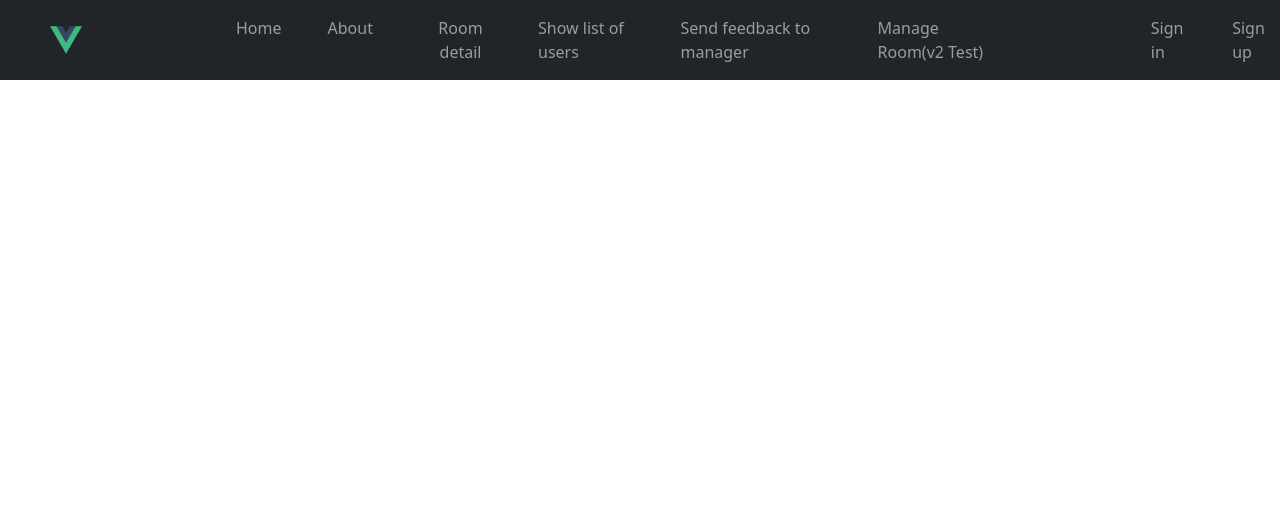
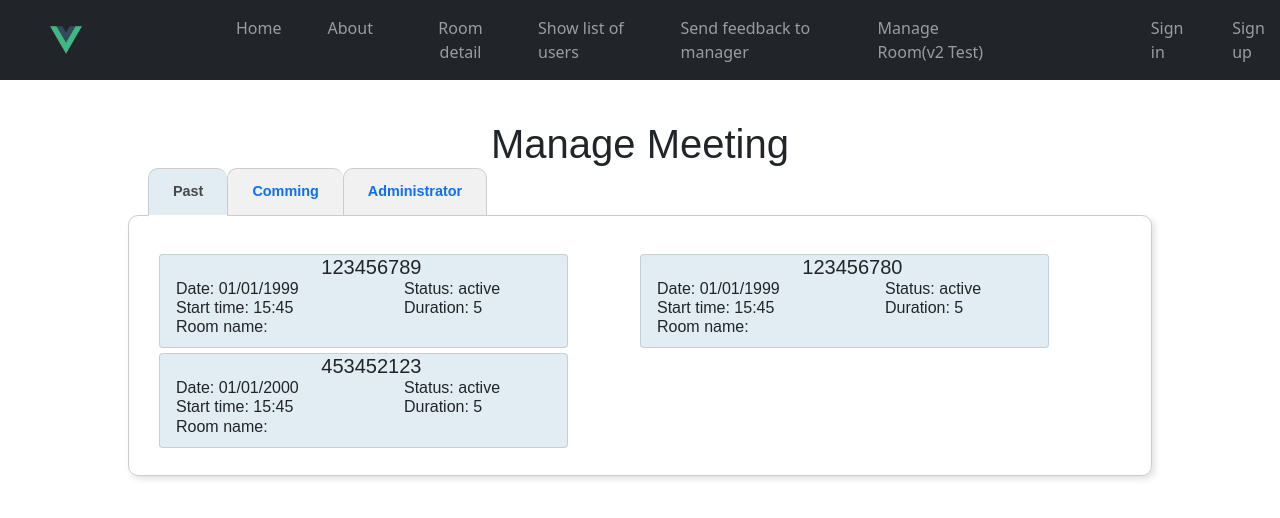
Before and after one commit to idiosyncrasy00/Group2Proj, a Vue app in the folder client/: page /manageMeeting in a window 1280 px wide. Shown: the top 518 px of the page. Built offline with nearby package versions, Linux system fonts and the light colour scheme; no server answers; sample sign-in values are in the browser's storage.

Commit message:
add manage meeting, modify meeting

```diff
--- /dev/null
+++ b/client/src/components/ModifyMeeting.vue
@@ -0,0 +1,147 @@
+<template>
+	<transition name="shake" mode="out-in">
+		<div class="meeting-modify">
+			<div class = "card w-50">
+				<div class="container card border border-3 w-100 h-100" style="width: 600px; background-color:#E3E5E7;" onsubmit="return false">
+					<div class="form-group row d-flex mt-3">
+						<label for="inputRoomId" class="col-sm-3 col-form-label">Meeting ID</label>
+						<div class="col-sm-8">
+							<input
+								class="modify-input"
+								id="meetingIdInput"
+								aria-describedby="meetidHelp"
+								placeholder="Enter Meeting room ID"
+								v-model="new_meetingid"
+								v-on:keyup.enter="this.$refs.pass.focus()"
+								autofocus
+							/>
+						</div>
+					</div>
+					<div class="form-group row">
+						<label for="inputStartTime" class="col-sm-3 col-form-label"
+							>Start time</label
+						>
+						<div class="col-sm-5">
+							<input
+								class="modify-input"
+								ref="time"
+								type="time"
+								id="inputStartTime"
+								v-model="new_start_time"
+								v-on:keyup.enter="this.$refs.date.focus()"
+							/>
+						</div>
+					</div>
+					<div class="form-group row">
+						<label for="inputDate" class="col-sm-3 col-form-label"
+							>Start date</label
+						>
+						<div class="col-sm-5">
+							<input
+								class="modify-input"
+								type="date"
+								ref="date"
+								id="inputDate"
+								v-model="new_reserve_date"
+								v-on:keyup.enter="this.$refs.duration.focus()"
+							/>
+						</div>
+					</div>
+					<div class="form-group row">
+						<label for="inputDuration" class="col-sm-3 col-form-label"
+							>Duration
+						</label>
+						<div class="col-sm-5">
+							<input
+								class="modify-input"
+								ref="duration"
+								type="text"
+								min="0"
+								max="12"
+								id="inputDuration"
+								placeholder="1"
+								v-model="new_duration"
+								v-on:keyup.enter="this.$refs.submit.focus()"
+							/>
+						</div>
+					</div>
+					<div class="form-group row">
+						<label for="inputDuration" class="col-sm-3 col-form-label"
+							>Title
+						</label>
+						<div class="col-sm-5">
+							<input
+								class="modify-input"
+								type="text"
+								id="inputTitle"
+								placeholder="Title"
+								v-model="new_title"
+							/>
+						</div>
+					</div>
+					<div class="form-group row">
+						<label for="inputDuration" class="col-sm-3 col-form-label"
+							>Status
+						</label>
+						<div class="col-sm-5">
+							<input
+								class="modify-input"
+								type="text"
+								id="inputStatus"
+								placeholder="Active"
+								v-model="new_status"
+							/>
+						</div>
+
+					</div>
+					<div class="row mt-2 pb-1">
+						<button
+							ref="submit"
+							type="submit"
+							class="btn btn-primary mx-auto col-sm-3"
+							@click="sendData"
+						>
+							Update
+						</button>
+					</div>
+				</div>
+			</div>
+		</div>
+	</transition>
+</template>
+
+<script>
+
+
+export default {
+  name: 'ModifyMeeting',
+  props: ['meetingid','roomid','reserveddate','startingtime','during','title','content', 'status'],
+	data() {
+		return {
+			new_meetingid: this.meetingid,
+			new_roomid: this.roomid,
+			new_reserve_date: this.reserveddate,
+			new_start_time: this.startingtime,
+			new_duration: this.during,
+			new_title: this.title,
+			new_content: this.content,
+			new_status: this.status,
+		}
+	},
+	methods: {
+		sendData(){
+			console.log(this.new_start_time);
+		},
+	},
+	components: {
+  },
+}
+</script>
+
+<style>
+input{
+	background-color: transparent;
+	border: 0;
+	border-bottom: 1px black solid
+}
+</style>
--- a/client/src/main.js
+++ b/client/src/main.js
@@ -8,6 +8,7 @@ import './assets/app.scss';
 import './services/axios.js';
 import AOS from 'aos'
 import 'aos/dist/aos.css'
+
 
 router.beforeEach((to, from, next) => {
   if (to.matched.some(record => record.meta.requiresAuth == true)
--- a/client/src/router/index.js
+++ b/client/src/router/index.js
@@ -83,6 +83,15 @@ const routes = [
       notrequiresAuth: false,
     }
   },
+	{
+    path: '/manageMeeting',
+    name: 'manageMeeting',
+    component: () => import('../views/Rooms/manageMeeting.vue'),
+    meta: {
+      requiresAuth: true,
+      notrequiresAuth: false,
+    }
+  },
   {
     path: '/UserList',
     name: 'UserList',
--- a/client/src/views/Room.vue
+++ b/client/src/views/Room.vue
@@ -22,12 +22,7 @@
             </div>
 
             <!-- END SEARCH INPUT -->
-
-
             <br>
-
-
-
             <!-- BEGIN TABLE RESULT -->
             <div class="table-responsive" >
               <table class="table table-hover">
--- /dev/null
+++ b/client/src/views/Rooms/manageMeeting.vue
@@ -0,0 +1,228 @@
+<template>
+  <div v-show="this.showModifyForm===-1">
+    <div id="tabs" class="container">
+			<div class="text-center">
+				<h1>Manage Meeting</h1>
+			</div>
+			<div class="tabs">
+					<a v-on:click="activetab=1" v-bind:class="[ activetab === 1 ? 'active' : '' ]">Past</a>
+					<a v-on:click="activetab=2" v-bind:class="[ activetab === 2 ? 'active' : '' ]">Comming</a>
+					<a v-on:click="activetab=3" v-bind:class="[ activetab === 3 ? 'active' : '' ]">Administrator</a>
+			</div>
+			<div class="content">
+					<div class="tabcontent">
+							<div class="row">
+								<div
+									class="col-sm-6"
+									v-for="room in this.rooms[activetab - 1]"
+									:key="room.ID"
+								>
+									<div class="card mb-2 mt-2" style="width:85%; height:95%">
+										<div style="padding-left:1rem;">
+											<router-link :to="{ name: 'roomdetails', params: { id: room.id } }">
+															<h5 class="card-title text-center text-dark">
+																{{ room.id }}
+															</h5>
+											</router-link>
+											<div class="row">
+												<div class="card-text col-sm-7">
+													<h6>Date: {{ room.reservedDate }}</h6>
+													<h6> Start time: {{ room.startingTime }}</h6>
+													<h6>Room name: {{ room.name }}</h6>
+												</div>
+												<div class="card-text col-sm-3">
+													<h6>Status: {{ room.status }}</h6>
+													<h6>Duration: {{ room.during }}</h6>
+												</div>
+												<div class="card-text col-sm-2 mx-auto" v-show="activetab===3">
+													<button class="btn btn-danger mb-1" @click="deleteRoom(room.id)">Delete</button>
+													<button
+													class="btn btn-secondary"
+													@click="modifyRoom(room.id)"
+													>Modify</button>
+												</div>
+											</div>
+										</div>
+									</div>
+								</div>
+							</div>
+					</div>
+			</div>
+			<!--div class="container"
+					<props: ['meetingid','roomid','reserveddate','startingtime','during','title','content', 'status'],>
+					<ModifyMeeting
+					:meetingid="123456789"
+					:startingtime="'04:08'	"
+					:during="5"
+					:title="'ald asdk'">
+					</ModifyMeeting>
+			</div-->
+		</div>
+  </div>
+	<div class="modify-form row">
+		<button
+			type="button"
+			class="close btn btn-secondary w-25 mx-auto mt-5"
+			@click="showTab"
+			v-show="this.showModifyForm !== -1"
+			>
+				&#8592; Go Back
+		</button>
+		<div
+			v-for="room in this.rooms[activetab - 1]"
+			:key="room.ID"
+		>
+			<ModifyMeeting
+			:meetingid=room.id
+			:startingtime=room.startingTime
+			:during=room.during
+			:reserveddate=room.reservedDate
+			:status=room.status
+			:title=room.name
+			v-show="room.id === this.showModifyForm"
+			>
+			</ModifyMeeting>
+		</div>
+	</div>
+</template>
+
+<script>
+import Nav from "@/components/Nav.vue";
+import ModifyMeeting from "@/components/ModifyMeeting.vue";
+import DataServices from "@/services/DataServices.js";
+
+export default {
+  name: "FindRoom",
+  data() {
+    return {
+			showModifyForm : -1,
+			activetab: 1,
+      searchValues: {
+		roomname: "",
+        city: "",
+        district: "",
+        roomid: "",
+        status: "",
+      },
+      rooms: [[
+        { id: 123456789, reservedDate: "01/01/1999", startingTime: "15:45", during: "5", status: "active" },
+				{ id: 123456780, reservedDate: "01/01/1999", startingTime: "15:45", during: "5", status: "active" },
+        { id: 453452123, reservedDate: "01/01/2000", startingTime: "15:45", during: "5", status: "active" },
+      ],[
+				{ id: 25252525, reservedDate: "01/01/2001", startingTime: "15:45", during: "5", status: "comming" },
+				{ id: 25252525, reservedDate: "01/01/2002", startingTime: "15:45", during: "24", status: "active" },
+				{ id: 25252525, reservedDate: "01/01/2003", startingTime: "15:45", during: "5", status: "ended" },
+			], [
+				{ id: 98654565, reservedDate: "01/01/2001", startingTime: "15:45", during: "5", status: "comming" },
+
+			]]
+    };
+  },
+  created() {
+    DataServices.getRoom()
+      .then((res) => {
+        this.event = res.data;
+      })
+      .catch((err) => {
+        console.log(err);
+      });
+  },
+  components: {
+    Nav,
+		ModifyMeeting,
+    DataServices,
+  },
+  methods: {
+    searchResult() {
+      //Get data for rooms_past, rooms_comming, rooms_personal
+    },
+		deleteRoom(id){
+			//detete data
+			return id;
+		},
+		modifyRoom(id){
+			this.showModifyForm = id;
+			return id;
+		},
+		showTab(){
+			this.showModifyForm = -1;
+
+		},
+  },
+};
+</script>
+
+<style scoped>
+
+a { text-decoration: none; }
+
+* {
+  box-sizing: border-box;
+  margin: 0;
+  padding: 0;
+}
+
+.container {
+    max-width: 80%;
+    min-width: 80%;
+    margin: 40px auto;
+    font-family: Arial, Helvetica, sans-serif;
+    font-size: 0.9em;
+}
+
+.tabs {
+	overflow: hidden;
+  margin-left: 20px;
+	margin-bottom: -2px;
+}
+
+.tabs ul {
+	list-style-type: none;
+	margin-left: 20px;
+}
+
+.tabs a{
+    float: left;
+    cursor: pointer;
+    padding: 12px 24px;
+    transition: background-color 0.2s;
+    border: 1px solid #ccc;
+    border-right: none;
+    background-color: #f1f1f1;
+    border-radius: 10px 10px 0 0;
+    font-weight: bold;
+}
+.tabs a:last-child {
+    border-right: 1px solid #ccc;
+}
+
+.tabs a:hover {
+    background-color: #aaa;
+    color: #fff;
+}
+
+.tabs a.active {
+    background-color: var(--bg-color);
+    color: #484848;
+    border-bottom: 2px solid #fff;
+    cursor: default;
+}
+
+.tabcontent {
+	padding: 30px;
+	border: 1px solid #ccc;
+	border-radius: 10px;
+  box-shadow: 3px 3px 6px #e1e1e1;
+}
+
+.card {
+	background-color: var(--bg-color)
+}
+.meeting-modify{
+	margin-top : 5%;
+	margin-left : 35%;
+}
+.close{
+
+}
+</style>
```
